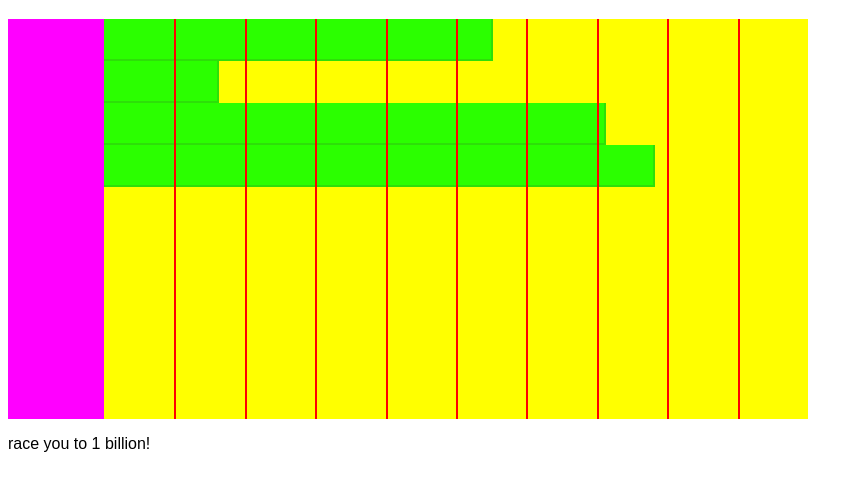
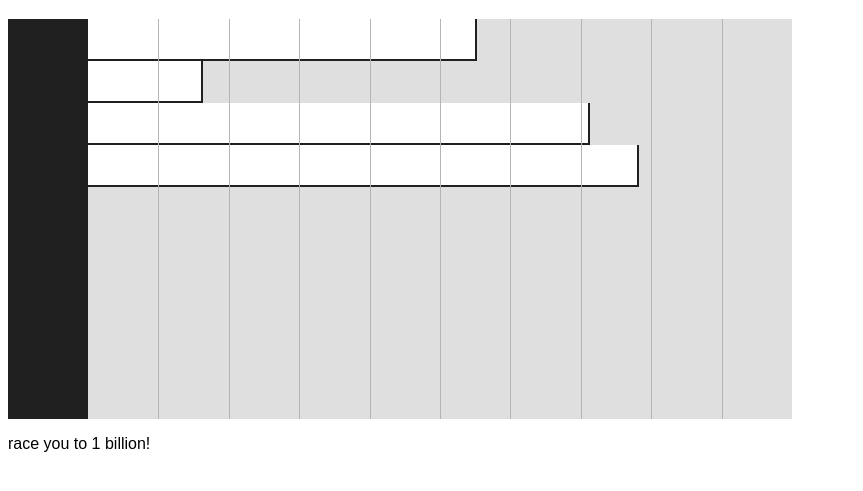
Before and after one commit to 99btyler/world-population-graph, a React app in the folder world-population-graph/: page / in a window 1280 px wide. Shown: the part 61-552 px from the top of the page, without its empty margins (0-863 px from the left). Built offline with nearby package versions, Linux system fonts and the light colour scheme.

Commit message:
Changed colors of graph, plus some other small CSS changes

```diff
--- a/world-population-graph/src/component/components/graph/Graph.css
+++ b/world-population-graph/src/component/components/graph/Graph.css
@@ -8,5 +8,5 @@
 #graphdivider-container {
     position: relative;
     width: 88%;
-    background: yellow;
+    background-color: #dfdfdf;
 }
--- a/world-population-graph/src/component/components/graph/parts/GraphBar.css
+++ b/world-population-graph/src/component/components/graph/parts/GraphBar.css
@@ -1,6 +1,6 @@
 #graphbar {
     height: 10%;
-    background-color: #2bff00;
-    border-right: 2px solid #2ddf09;
-    border-bottom: 2px solid #2ddf09;
+    background-color: #ffffff;
+    border-right: 2px solid #202020;
+    border-bottom: 2px solid #202020;
 }
--- a/world-population-graph/src/component/components/graph/parts/GraphCountryNames.css
+++ b/world-population-graph/src/component/components/graph/parts/GraphCountryNames.css
@@ -1,4 +1,4 @@
 #graphcountrynames-container {
-    width: 12%;
-    background: #ff00ff;
+    width: 10%;
+    background-color: #202020;
 }
--- a/world-population-graph/src/component/components/graph/parts/GraphDivider.css
+++ b/world-population-graph/src/component/components/graph/parts/GraphDivider.css
@@ -2,7 +2,7 @@
     position: absolute;
     top: 0px;
     bottom: 0px;
-    width: 2px;
-    background: red;
     left: 10%;
+    width: 1px;
+    background-color: #b4b4b4;
 }
```
